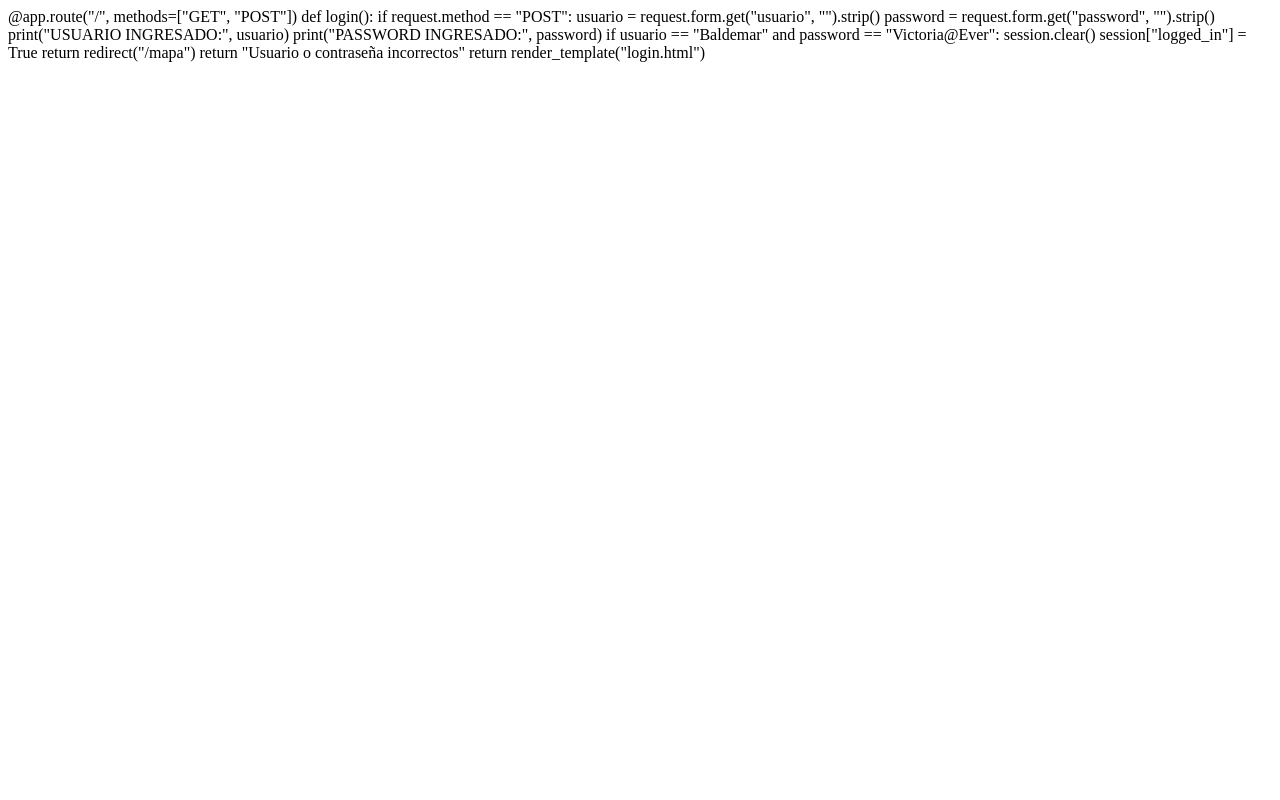
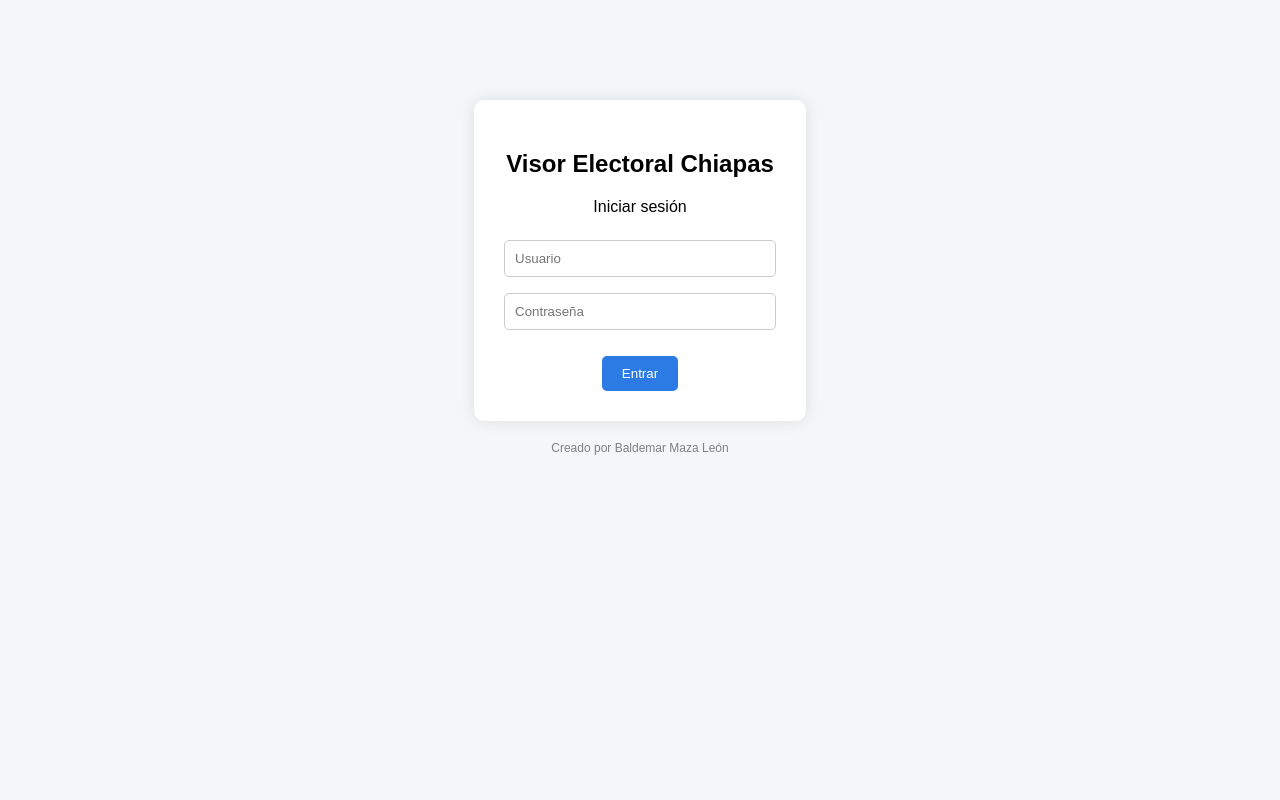
Before and after one commit to BM041977/mapa-electoral-chiapas, a Flask app: page / in a window 1280 px wide. Run offline with Flask 3, Linux system fonts and the light colour scheme.

Commit message:
login html correcto

```diff
--- a/app.py
+++ b/app.py
@@ -54,7 +54,7 @@ def login():
             session["logged_in"] = True
             return redirect("/mapa")
 
-        return "Usuario o contraseña incorrectos"
+        return render_template("login.html", error="Usuario o contraseña incorrectos")
 
     return render_template("login.html")
 
--- a/templates/login.html
+++ b/templates/login.html
@@ -1,19 +1,96 @@
-@app.route("/", methods=["GET", "POST"])
-def login():
+<!DOCTYPE html>
+<html lang="es">
+<head>
+    <meta charset="UTF-8">
+    <title>Acceso al Sistema</title>
 
-    if request.method == "POST":
+    <style>
+        body {
+            font-family: Arial, sans-serif;
+            background-color: #f4f6f8;
+            text-align: center;
+            margin-top: 100px;
+        }
 
-        usuario = request.form.get("usuario", "").strip()
-        password = request.form.get("password", "").strip()
+        .login-box {
+            background: white;
+            padding: 30px;
+            border-radius: 10px;
+            display: inline-block;
+            box-shadow: 0px 0px 15px rgba(0,0,0,0.1);
+        }
 
-        print("USUARIO INGRESADO:", usuario)
-        print("PASSWORD INGRESADO:", password)
+        input {
+            padding: 10px;
+            width: 250px;
+            margin: 8px 0;
+            border-radius: 5px;
+            border: 1px solid #ccc;
+        }
 
-        if usuario == "Baldemar" and password == "Victoria@Ever":
-            session.clear()
-            session["logged_in"] = True
-            return redirect("/mapa")
+        button {
+            padding: 10px 20px;
+            background-color: #2c7be5;
+            color: white;
+            border: none;
+            border-radius: 5px;
+            cursor: pointer;
+        }
 
-        return "Usuario o contraseña incorrectos"
+        button:hover {
+            background-color: #1a5edb;
+        }
 
-    return render_template("login.html")
+        .error {
+            color: red;
+            margin-top: 10px;
+        }
+
+        footer {
+            margin-top: 20px;
+            font-size: 12px;
+            color: gray;
+        }
+    </style>
+</head>
+
+<body>
+
+<div class="login-box">
+
+    <h2>Visor Electoral Chiapas</h2>
+    <p>Iniciar sesión</p>
+
+    <form method="POST">
+
+        <input type="text" name="usuario" placeholder="Usuario" required>
+        <br>
+
+        <input type="password" name="password" placeholder="Contraseña" required>
+        <br><br>
+
+        <button type="submit">Entrar</button>
+
+    </form>
+
+    {% if error %}
+        <div class="error">{{ error }}</div>
+    {% endif %}
+
+</div>
+
+<footer>
+    Creado por Baldemar Maza León
+</footer>
+
+<!-- 🔒 EVITA VOLVER ATRÁS DESPUÉS DE LOGIN -->
+<script>
+window.addEventListener('pageshow', function (event) {
+    if (event.persisted || (window.performance && window.performance.navigation.type === 2)) {
+        window.location.href = "/";
+    }
+});
+</script>
+
+</body>
+</html>
```
